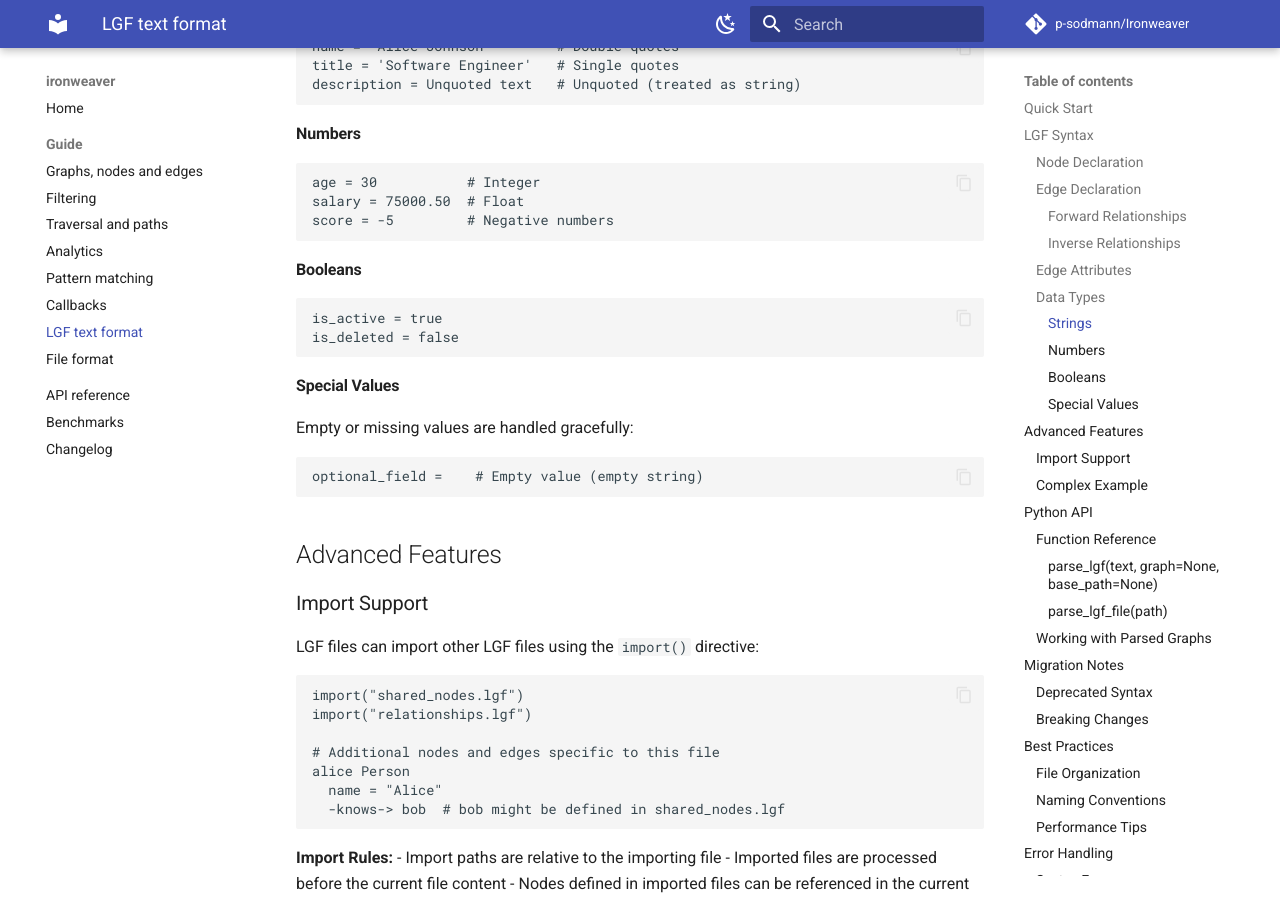
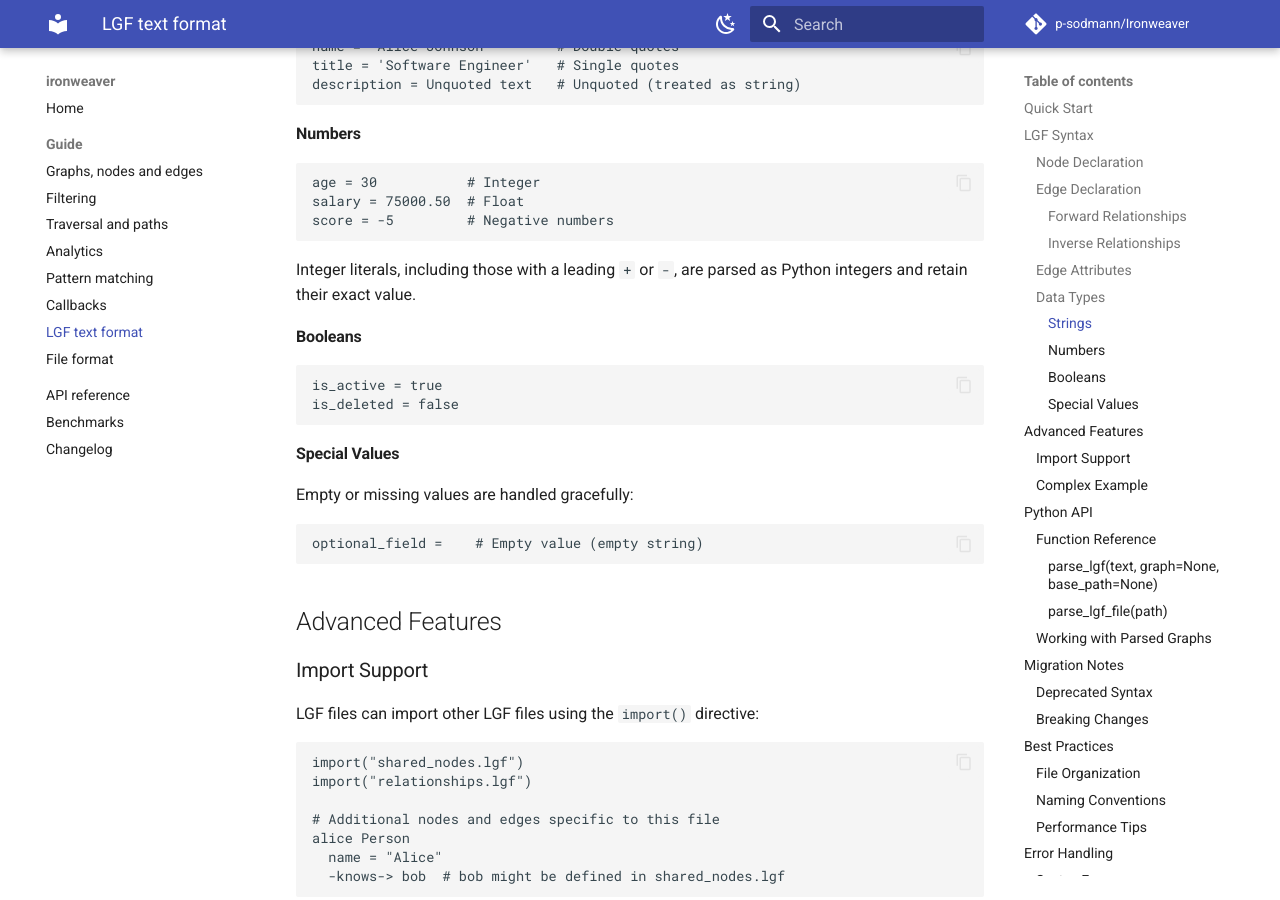
Before and after one commit to p-sodmann/Ironweaver, an MkDocs documentation site: the page built from docs/LGF.md, in a window 1280 px wide and 900 px high, scrolled down 2260 px. Built offline with MkDocs 1.6.1 and Material for MkDocs 9.7.7, drawn with Linux system fonts in a browser that asks for light colours; comment, search, counter and statistics services are not loaded.

Commit message:
docs: clarify exact signed integer parsing in LGF

````diff
--- a/docs/LGF.md
+++ b/docs/LGF.md
@@ -114,6 +114,9 @@ age = 30           # Integer
 salary = 75000.50  # Float
 score = -5         # Negative numbers
 ```
+
+Integer literals, including those with a leading `+` or `-`, are parsed as
+Python integers and retain their exact value.
 
 #### Booleans
 ```lgf
````
